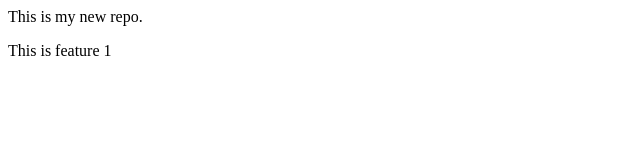
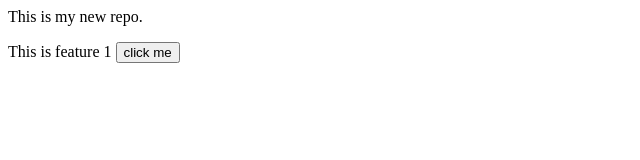
Before and after one commit to SwarajHunde/localrepo, a plain HTML site: page index.html in a window 1280 px wide. Shown: the whole page, without its empty margins (0-640 px from the left). Drawn offline with Linux system fonts and the light colour scheme.

Commit message:
Button is addded

```diff
--- a/index.html
+++ b/index.html
@@ -1,2 +1,2 @@
 <p>This is my new repo.</p>
-<p>This is feature 1</p>
+<p>This is feature 1 <button>click me</button></p>
```
